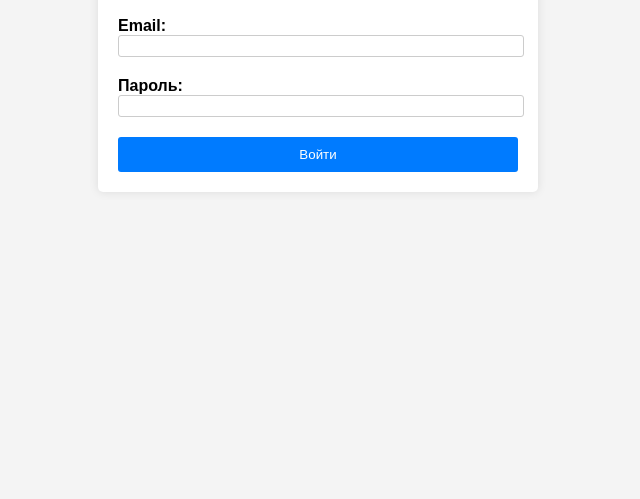
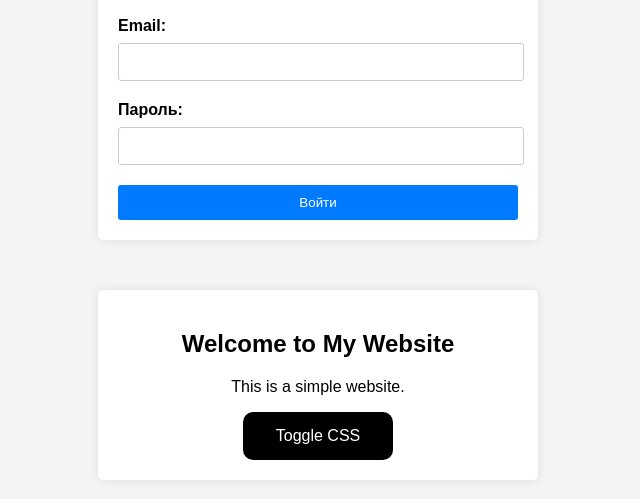
Before and after one commit to dundxx/form, a plain HTML site: page index.html in a window 1280 px wide. Shown: the part 121-620 px from the top of the page, without its empty margins (322-962 px from the left). Drawn offline with Linux system fonts and the light colour scheme.

Commit message:
add button

```diff
--- a/index.html
+++ b/index.html
@@ -25,6 +25,11 @@
   </form>
 </div>
 
+<div class="container" style="text-align: center;">
+  <h2>Welcome to My Website</h2>
+  <p class="p_align_center">This is a simple website.</p>
+  <button class="button_toogle" onclick="addCSS()" id="button_toogle">Toggle CSS</button>
+</div>
 <script src="script.js"></script>
 </body>
 </html>
--- a/styles.css
+++ b/styles.css
@@ -16,6 +16,10 @@ body {
     text-align: center;
   }
 
+  .p_align_center {
+    text-align: center;
+  }
+
   .form-group {
     margin-bottom: 20px;
   }
@@ -23,12 +27,14 @@ body {
   label {
     display: block;
     font-weight: bold;
+    padding-bottom: 8px;
   }
 
   input[type="email"],
   input[type="password"] {
     width: 100%;
     font-size: medium;
+    height: 34px;
     border: 1px solid #ccc;
     border-radius: 3px;
   }
@@ -52,3 +58,24 @@ body {
   button:hover {
     background-color: #0056b3;
   }
+
+  .button_toogle {
+    background-color: black; /* Green */
+    border: none;
+    border-radius: 10px;
+    color: white;
+    padding: 15px 32px;
+    text-align: center;
+    text-decoration: none;
+    display: inline-block;
+    font-size: 16px;
+    width: 150px;
+  }
+
+  .button_toogle:hover {
+    background-color: #e3dc21;
+  }
+
+  .button_toogle:active {
+    background-color: #e32121;
+  }
```
